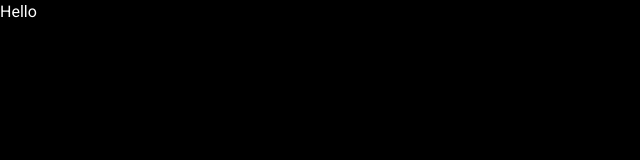
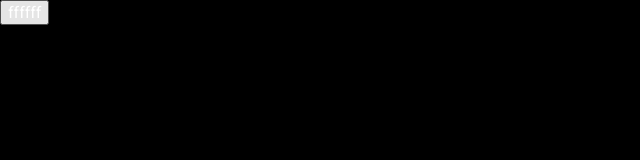
Before and after one commit to klonirovan89/flashcards, a React (Vite) app: page / in a window 1280 px wide. Shown: the top 160 px of the page, without its empty margins (0-640 px from the left). Built offline with nearby package versions, Linux system fonts and the light colour scheme.

Commit message:
add button

```diff
--- a/src/App.tsx
+++ b/src/App.tsx
@@ -1,3 +1,3 @@
 export function App() {
-  return <div>Hello</div>
+  return <button>ffffff</button>
 }
```
